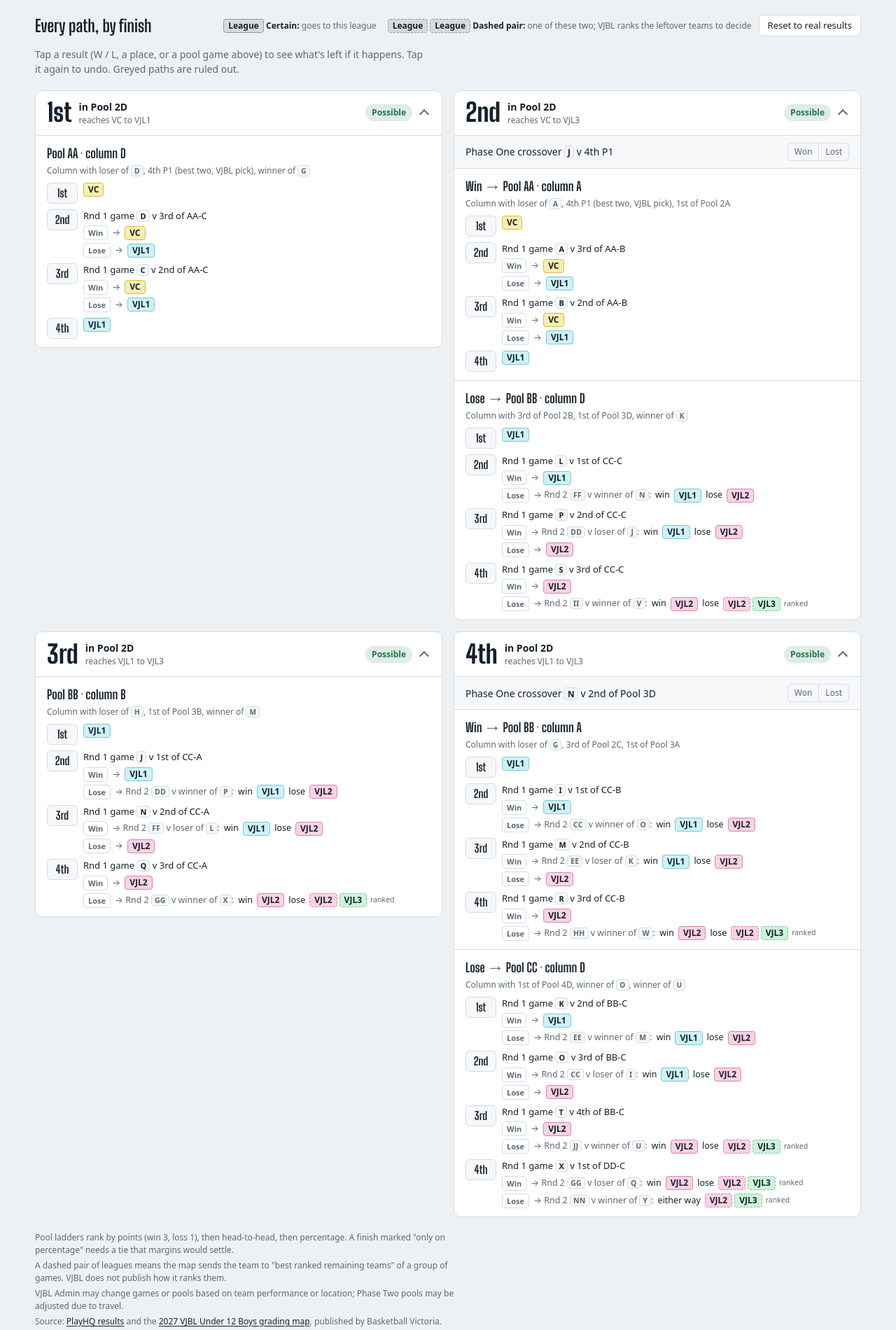
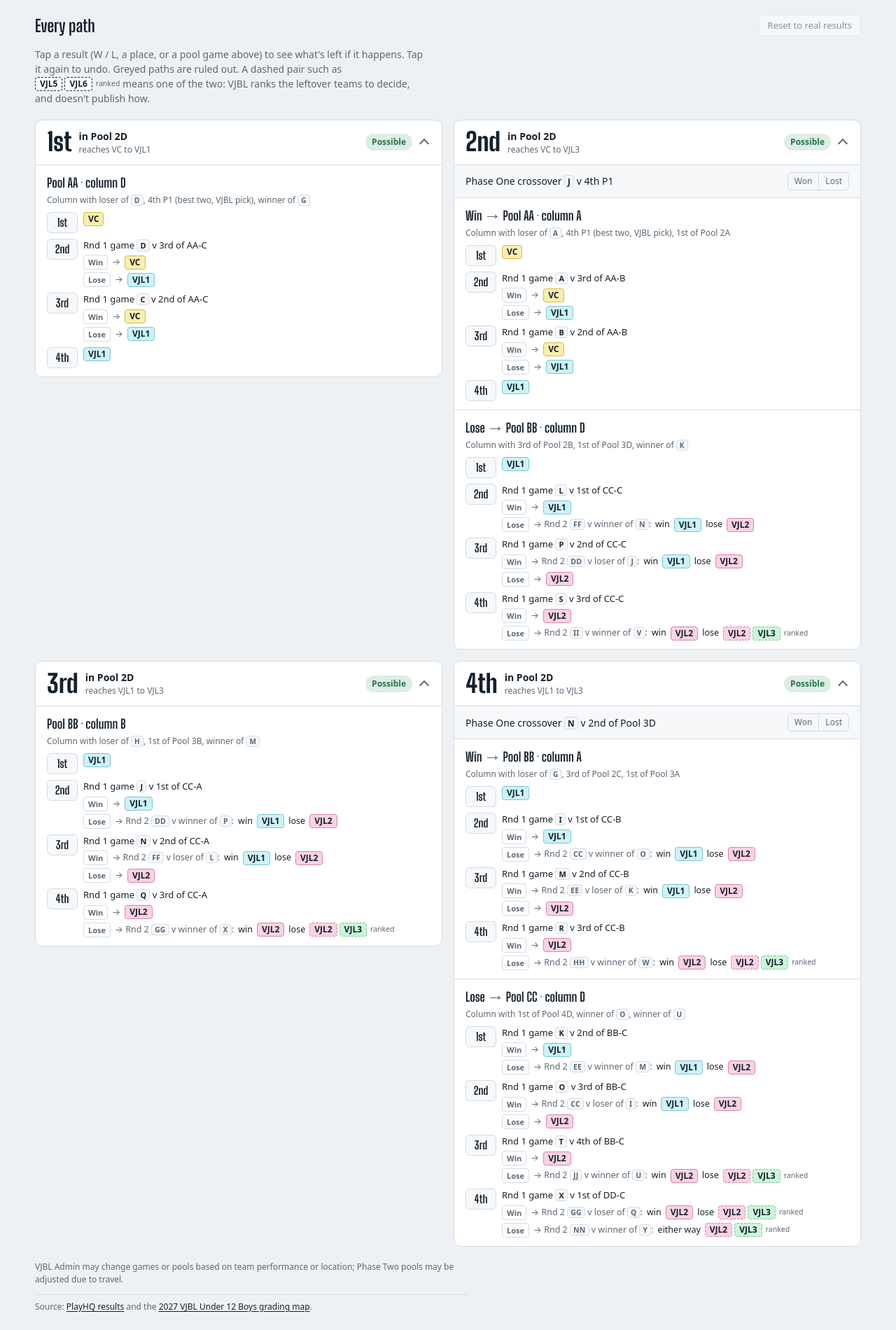
Before and after one commit to HuanRuan/basketball, a plain HTML site: page grading/2027/hawthorn-b12-2.html in a window 1280 px wide. Shown: the part 754-2654 px from the top of the page at 70% size. Drawn offline with Linux system fonts and the light colour scheme.

Commit message:
Grading paths refresh 2026-11-22

```diff
--- a/grading/2027/hawthorn-b12-2.html
+++ b/grading/2027/hawthorn-b12-2.html
@@ -38,6 +38,8 @@ h2 { font-size: 24px }
 /* the answer, right under the question: the leagues still possible, as the map's own chips */
 .answer { display: flex; align-items: center; gap: 8px 10px; flex-wrap: wrap; margin: 14px 0 0; font: 700 22px/1 var(--display) }
 .answer small { font: 500 15px/1.3 var(--body); color: var(--muted) }
+/* "VJL4 to RDL" never splits: on a narrow screen the words go above it instead */
+.answer .range { display: inline-flex; align-items: center; gap: 10px; white-space: nowrap }
 .answer .chip { font: 800 clamp(26px, 4.4vw, 36px)/1 var(--display); padding: 5px 11px 6px; border-radius: 6px; border-width: 1.5px }
 .lede { color: var(--muted); max-width: 70ch; margin: 10px 0 0 }
 code, .code { font: 600 .84em/1.3 var(--body); letter-spacing: .02em; background: var(--sunk); border: 1px solid var(--line); border-radius: 4px; padding: 0 4px; white-space: nowrap }
@@ -92,7 +94,10 @@ button:focus-visible { outline: 2px solid var(--accent); outline-offset: 2px }
 .own td:first-child { white-space: nowrap }
 .toolbar { display: flex; gap: 10px; align-items: center; flex-wrap: wrap }
 .btn { font: 500 13px/1 var(--body); border: 1px solid var(--line); background: var(--surface); color: var(--ink); border-radius: 6px; padding: 8px 12px; cursor: pointer }
-.btn:hover { border-color: var(--accent) }
+.btn:hover:not(:disabled) { border-color: var(--accent) }
+/* "Reset to real results": filled ink while what-ifs are on, faded when there is nothing to reset */
+.btn.on { background: var(--ink); color: var(--surface); border-color: var(--ink) }
+.btn:disabled { opacity: .45; cursor: default }
 .pill { font-size: 12px; border-radius: 999px; padding: 2px 9px; border: 1px solid var(--ink); color: var(--ink); font-weight: 600 }
 .cards { display: grid; grid-template-columns: repeat(2, minmax(0, 1fr)); gap: 16px; align-items: start }
 @media (max-width: 900px) { .cards { grid-template-columns: minmax(0, 1fr); gap: 10px } }
@@ -133,10 +138,12 @@ button:focus-visible { outline: 2px solid var(--accent); outline-offset: 2px }
 .chips.ranked::after { content: "ranked"; font-size: 10.5px; color: var(--muted); margin-left: 2px }
 .off { opacity: .38; filter: grayscale(1) }
 .off .off { opacity: 1; filter: none }
-.legend { display: flex; gap: 8px 16px; flex-wrap: wrap; font-size: 12px; color: var(--muted); align-items: center }
-.legend b { color: var(--ink); font-weight: 600 }
+/* the sample dashed pair in the intro: outlined in ink, so it reads as an example, not a real league */
+.sample { vertical-align: 1px }
+.sample .chip { background: var(--surface); border: 1.5px dashed var(--ink); color: var(--ink) }
 footer { color: var(--muted); font-size: 12px; display: grid; gap: 4px; max-width: 90ch }
 footer a { color: var(--accent); text-underline-offset: 2px }
+footer .src { margin-top: 8px; padding-top: 8px; border-top: 1px solid var(--line) }
 @media (prefers-reduced-motion: no-preference) { .card, .branch, .pl, .out, .fin, .lg { transition: opacity .2s, filter .2s } }
 </style>
 
@@ -154,7 +161,7 @@ footer a { color: var(--accent); text-underline-offset: 2px }
       <div class="games" id="games"></div>
     </div>
     <div class="panel">
-      <div class="sub"><h2>Where it can end up</h2><span class="pill" id="whatif" hidden>Showing what-ifs</span></div>
+      <div class="sub"><h2>Where it can end up</h2><button class="btn on" id="whatif" type="button" hidden>Reset to real results</button></div>
       <div class="finishes" id="finishes"></div>
       <div class="ladder" id="leagues"></div>
       <ul class="facts" id="facts"></ul>
@@ -163,13 +170,12 @@ footer a { color: var(--accent); text-underline-offset: 2px }
   </section>
 
   <section class="toolbar">
-    <h2 style="flex:1 0 auto">Every path, by finish</h2>
-    <div class="legend">
-      <span><span class="chips"><span class="chip" style="--lgc:var(--off)">League</span></span> <b>Certain:</b> goes to this league</span>
-      <span><span class="chips"><span class="chip" style="--lgc:var(--off);border-style:dashed">League</span><span class="chip" style="--lgc:var(--off);border-style:dashed">League</span></span> <b>Dashed pair:</b> one of these two; VJBL ranks the leftover teams to decide</span></div>
+    <h2 style="flex:1 0 auto">Every path</h2>
     <button class="btn" id="reset" type="button">Reset to real results</button>
   </section>
-  <p class="lede" style="margin:-8px 0 0">Tap a result (W / L, a place, or a pool game above) to see what's left if it happens. Tap it again to undo. Greyed paths are ruled out.</p>
+  <!-- the one thing worth a key: what a dashed pair means (Huan, Nov 2026: the legend row is gone) -->
+  <p class="lede" style="margin:-8px 0 0">Tap a result (W / L, a place, or a pool game above) to see what's left if it happens. Tap it again to undo. Greyed paths are ruled out.
+    A dashed pair such as <span class="chips ranked sample"><span class="chip">VJL5</span><span class="chip">VJL6</span></span> means one of the two: VJBL ranks the leftover teams to decide, and doesn't publish how.</p>
   <section class="cards" id="cards"></section>
 
   <footer id="foot"></footer>
@@ -285,7 +291,9 @@ const span = ls => !ls.length ? 'none' : ls.length === 1 ? ls[0] : `${ls[0]} to
 function render() {
   const A = analyse();
   const what = Object.values(S).some(o => Object.keys(o).length);
+  // what-ifs on: a reset button by the answer panel too, and the main one filled; off: the main one faded
   document.getElementById('whatif').hidden = !what;
+  const rb = document.getElementById('reset'); rb.disabled = !what; rb.classList.toggle('on', what);
 
   // pool games
   const gEl = document.getElementById('games');
@@ -323,7 +331,7 @@ function render() {
   // the answer under the title: best to worst league still possible (with any what-ifs applied)
   document.getElementById('answer').innerHTML = !live.length ? '<small>No path is left with these results.</small>'
     : live.length === 1 ? `<small>${what ? 'With these what-ifs, goes to' : 'Goes to'}</small> ${chip(live[0])}`
-    : `<small>${what ? 'With these what-ifs, still possible' : 'Still possible'}</small> ${chip(live[0])} <small>to</small> ${chip(live[live.length - 1])}`;
+    : `<small>${what ? 'With these what-ifs, still possible' : 'Still possible'}</small> <span class="range">${chip(live[0])} <small>to</small> ${chip(live[live.length - 1])}</span>`;
   const facts = [];
   const closed = D.finishes.filter(f => finStatus(A, f.place) === 'closed').map(f => ORD(f.place));
   facts.push(closed.length ? `Ruled out: ${closed.join(', ')}.` : 'No finish is ruled out yet.');
@@ -429,7 +437,9 @@ document.addEventListener('click', e => {
   if (S[act][k] === v) delete S[act][k]; else S[act][k] = v;
   save(); render();
 });
-document.getElementById('reset').addEventListener('click', () => { S = { pool: {}, p1: {}, p2: {}, r1: {} }; save(); render(); });
+const resetAll = () => { S = { pool: {}, p1: {}, p2: {}, r1: {} }; save(); render(); };
+document.getElementById('reset').addEventListener('click', resetAll);
+document.getElementById('whatif').addEventListener('click', resetAll);
 
 // static text
 // the season sits in the title (was an all-caps label above it): "… in 2027 VJBL grading?"
@@ -445,12 +455,12 @@ document.getElementById('asof').innerHTML = (D.pool.fetched ? `Results as of ${f
 const lad = (D.pool.ladder && D.pool.ladder[0] && D.pool.ladder[0].standings) || [];
 document.getElementById('ladder').innerHTML = `<tr><th>#</th><th>Team</th><th class="n">P</th><th class="n">W</th><th class="n">L</th><th class="n">Pts</th><th class="n">%</th></tr>` +
   lad.map(s => `<tr class="${s.team === me ? 'me' : ''}"><td>${s.pos}</td><td>${esc(short(s.team))}</td><td class="n">${s.P}</td><td class="n">${s.W}</td><td class="n">${s.L}</td><td class="n">${s.PTS}</td><td class="n">${s.pct ?? ''}</td></tr>`).join('');
+// footer: the map's own caveats, then the source on its own line. The ladder rules (well known, and on
+// PlayHQ) and the dashed-pair note (now in the intro above the cards) are gone (Huan, Nov 2026)
 document.getElementById('foot').innerHTML = [
-  'Pool ladders rank by points (win 3, loss 1), then head-to-head, then percentage. A finish marked "only on percentage" needs a tie that margins would settle.',
-  'A dashed pair of leagues means the map sends the team to "best ranked remaining teams" of a group of games. VJBL does not publish how it ranks them.',
-  ...(D.caveats || []).map(esc),
-  `Source: ${D.teamUrl ? `<a href="${esc(D.teamUrl)}" target="_blank" rel="noopener">PlayHQ results</a>` : 'PlayHQ results'} and the ${D.mapUrl ? `<a href="${esc(D.mapUrl)}" target="_blank" rel="noopener">${esc(D.map || 'VJBL grading map')}</a>` : esc(D.map || 'VJBL grading map')}, published by Basketball Victoria.`,
-].map(t => `<div>${t}</div>`).join('');
+  ...(D.caveats || []).map(t => `<div>${esc(t)}</div>`),
+  `<div class="src">Source: ${D.teamUrl ? `<a href="${esc(D.teamUrl)}" target="_blank" rel="noopener">PlayHQ results</a>` : 'PlayHQ results'} and the ${D.mapUrl ? `<a href="${esc(D.mapUrl)}" target="_blank" rel="noopener">${esc(D.map || 'VJBL grading map')}</a>` : esc(D.map || 'VJBL grading map')}.</div>`,
+].join('');
 render();
 </script>
 
```
Also changed, not shown: grading/2027/hawthorn-b16-4.html (+26 -16 lines), grading/2027/hawthorn-g12-2.html (+26 -16 lines), grading/2027/nunawading-b14-3.html (+26 -16 lines), grading/2027/nunawading-b16-4.html (+26 -16 lines).
